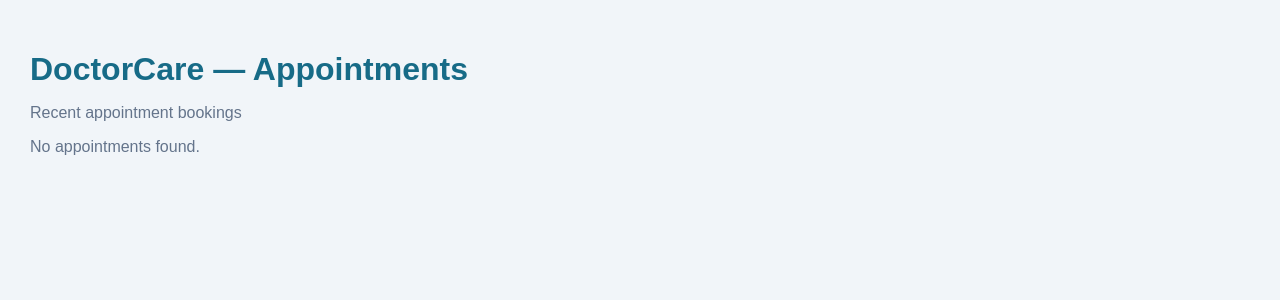
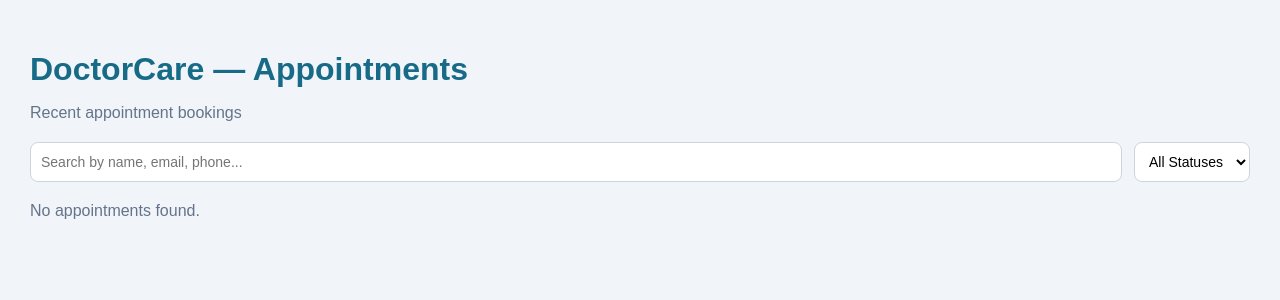
Before and after one commit to GauravPatel147/dr-booking-website, a Flask app: template templates/admin.html in a window 1280 px wide. Shown: the top 300 px of the page. Run offline with Flask 3, Linux system fonts and the light colour scheme; the template is opened without the code that fills it, so the values that code supplies are empty; some libraries are stand-ins or nearby versions.

Commit message:
Add appointment search and status filter

```diff
--- a/templates/admin.html
+++ b/templates/admin.html
@@ -45,11 +45,52 @@ th {
     background: #176b87;
     color: white;
 }
+.filters {
+    display: flex;
+    flex-wrap: wrap;
+    gap: 12px;
+    margin: 20px 0;
+}
+
+.filters input,
+.filters select {
+    padding: 10px;
+    border: 1px solid #cbd5e1;
+    border-radius: 8px;
+    font-size: 14px;
+}
+
+.filters input {
+    flex: 1;
+    min-width: 220px;
+}
+
+.filters select {
+    background: white;
+}
+
+tbody tr:hover {
+    background: #f8fafc;
+}
     </style>
 </head>
 <body>
     <h1>DoctorCare — Appointments</h1>
     <p>Recent appointment bookings</p>
+    <div class="filters">
+    <input
+        type="text"
+        id="searchInput"
+        placeholder="Search by name, email, phone..."
+    >
+
+    <select id="statusFilter">
+        <option value="">All Statuses</option>
+        <option value="Pending">Pending</option>
+        <option value="Confirmed">Confirmed</option>
+        <option value="Completed">Completed</option>
+    </select>
+</div>
 
     {% if appointments %}
     <div class="table-wrap">
@@ -94,5 +135,29 @@ th {
     {% else %}
     <p>No appointments found.</p>
     {% endif %}
+    <script>
+const searchInput = document.getElementById("searchInput");
+const statusFilter = document.getElementById("statusFilter");
+
+function filterAppointments() {
+    const search = searchInput.value.toLowerCase().trim();
+    const status = statusFilter.value;
+
+    document.querySelectorAll("tbody tr").forEach(row => {
+        const text = row.innerText.toLowerCase();
+        const statusSelect = row.querySelector('select[name="status"]');
+        const rowStatus = statusSelect ? statusSelect.value : "";
+
+        const matchesSearch = text.includes(search);
+        const matchesStatus = !status || rowStatus === status;
+
+        row.style.display =
+            matchesSearch && matchesStatus ? "" : "none";
+    });
+}
+
+searchInput.addEventListener("input", filterAppointments);
+statusFilter.addEventListener("change", filterAppointments);
+</script>
 </body>
 </html>
```
